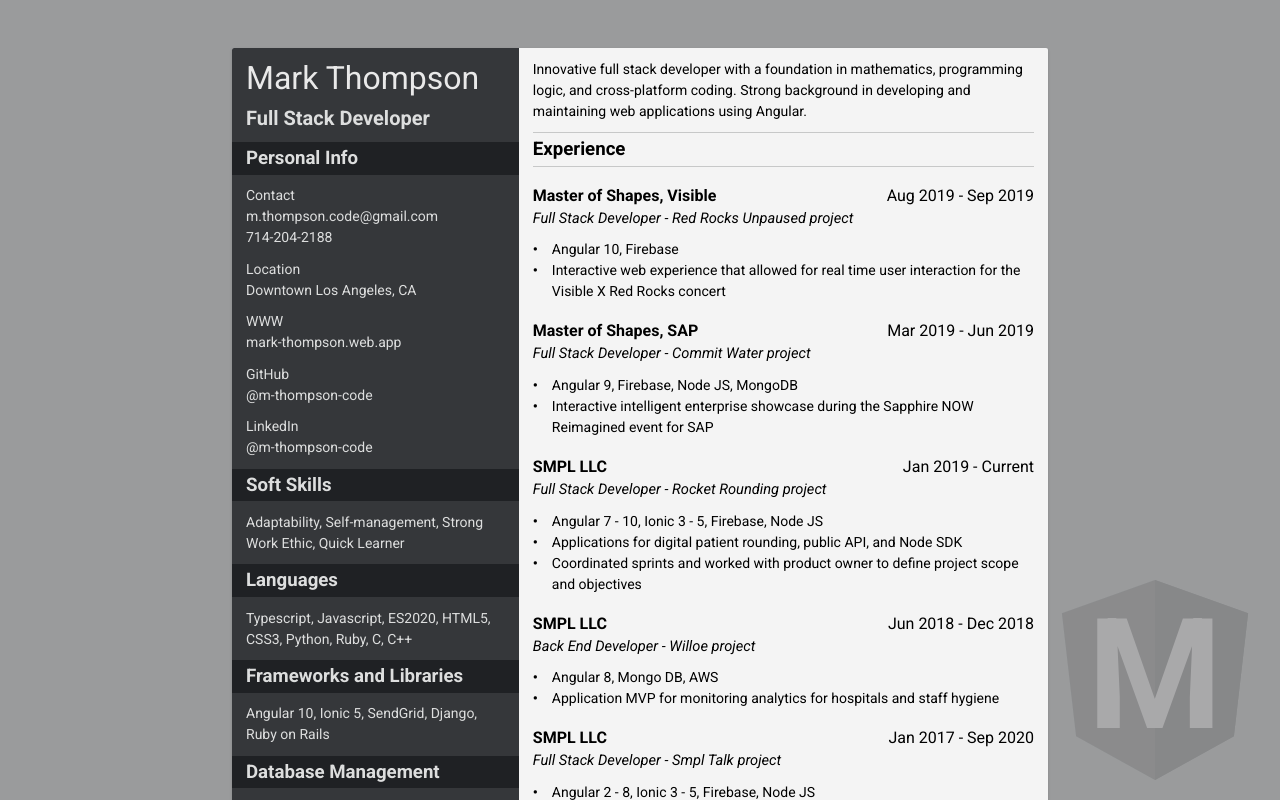
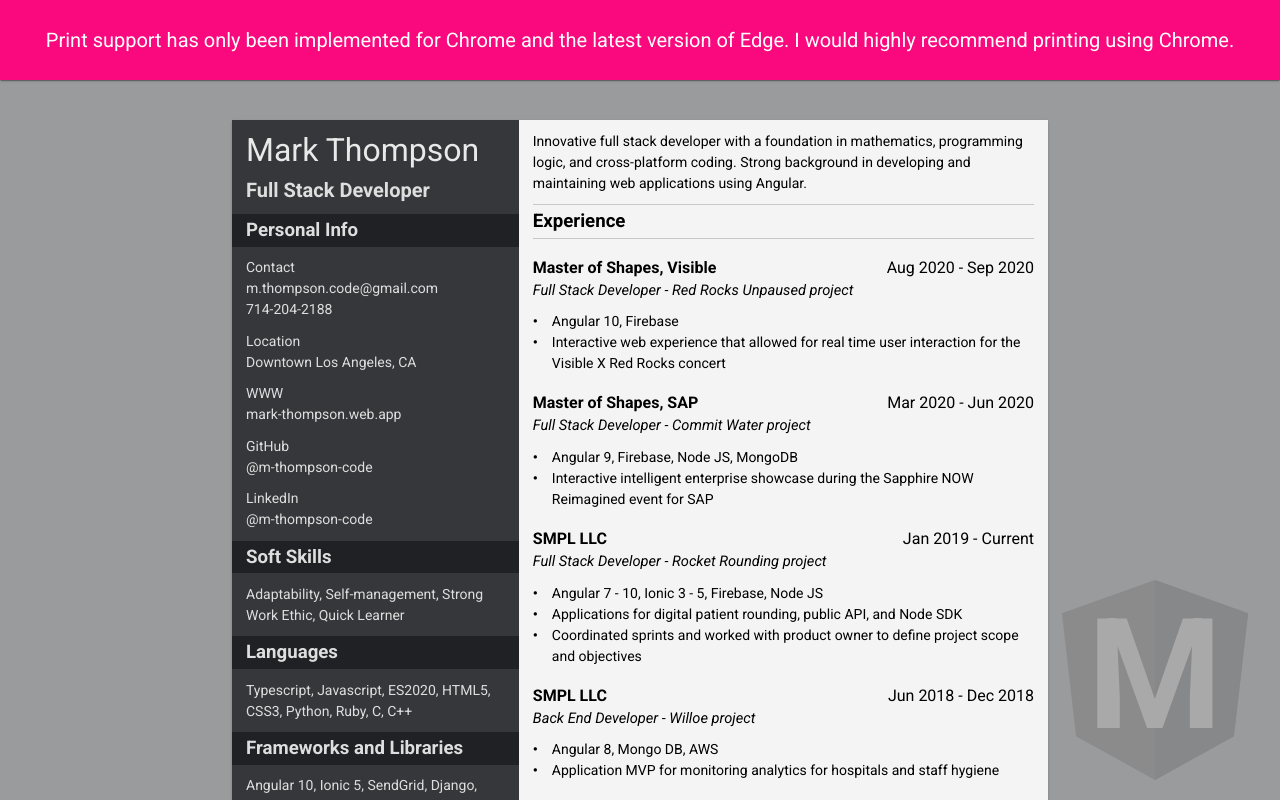
Before and after one commit to m-thompson-code/resume, an Angular app: page / in a window 1280 px wide. Shown: the top 800 px of the page. Built offline with nearby package versions, Linux system fonts and the light colour scheme.

Commit message:
added browser detection for print instructions

```diff
--- a/src/app/app.component.html
+++ b/src/app/app.component.html
@@ -87,3 +87,7 @@
         </div>
     </div>
 </div>
+
+<div *ngIf="showWarning" class="warning" (click)="showWarning = false">
+    Print support has only been implemented for Chrome and the latest version of Edge. I would highly recommend printing using Chrome.
+</div>
--- a/src/app/app.component.scss
+++ b/src/app/app.component.scss
@@ -2,6 +2,7 @@
 
 $printWidth: 8.5in;
 $printHeight: 11in;
+$containerMargin: 2.5in;
 
 .container {
     display: flex;
@@ -9,8 +10,10 @@
     min-width: 100vw;
     min-height: 100vh;
 
-    width: $printWidth + 1in;
-    height: $printHeight + 1in;
+    width: $printWidth + $containerMargin;
+    height: $printHeight + $containerMargin;
+
+    padding-bottom: $containerMargin*1.5;
 
     align-items: center;
     justify-content: center;
@@ -21,7 +24,6 @@
     height: $printHeight;
 
     box-shadow: 0 2px 1px -1px rgba(0,0,0,.2), 0 1px 1px 0 rgba(0,0,0,.14), 0 1px 3px 0 rgba(0,0,0,.12);
-    border-radius: 2px;
     overflow: hidden;
 }
 
@@ -199,7 +201,32 @@
     pointer-events: none;
 }
 
+.warning {
+    position: fixed;
+    top: 0;
+    left: 0;
+
+    width: 100%;
+    padding: 25px;
+    box-sizing: border-box;
+
+    display: flex;
+    align-items: center;
+    justify-content: center;
+
+    font-size: 20px;
+    color: white;
+    background: rgba(255, 0, 125, .95);
+
+    box-shadow: 0 2px 1px -1px rgba(0,0,0,.2), 0 1px 1px 0 rgba(0,0,0,.14), 0 1px 3px 0 rgba(0,0,0,.12);
+    cursor: pointer;
+}
+
 @media print {
+    .container {
+        padding: 0;
+    }
+
     .outer, .inner {
         width: 100%;
         height: 100%;
@@ -212,6 +239,9 @@
     .icon {
         display: none;
     }
+    .warning {
+        display: none;
+    }
 }
 
 // // For testing padding, margins, line-height
--- a/src/app/app.component.ts
+++ b/src/app/app.component.ts
@@ -29,11 +29,17 @@
 
     public desc: string;
 
+    public showWarning: boolean = false;
+
     constructor() {
 
     }
 
     public ngOnInit(): void {
+        if (!this.isChrome()) {
+            this.showWarning = true;
+        }
+
         // this.desc = 'Innovative full stack developer skilled in leadership and project management, with a strong foundation in math, programming logic, cross-platform coding. Seeking to leverage solid development skills with a focus on collaboration and communication.'
         this.desc = 'Innovative full stack developer with a foundation in mathematics, programming logic, and cross-platform coding. Strong background in developing and maintaining web applications using Angular.';
 
@@ -100,8 +106,8 @@
                 header: 'Experience',
                 sections: [
                     {
-                        start: 'Aug 2019',
-                        end: 'Sep 2019',
+                        start: 'Aug 2020',
+                        end: 'Sep 2020',
                         title: 'Master of Shapes, Visible',
                         subTitle: 'Full Stack Developer - Red Rocks Unpaused project',
                         listItems: [
@@ -110,8 +116,8 @@
                         ],
                     },
                     {
-                        start: 'Mar 2019',
-                        end: 'Jun 2019',
+                        start: 'Mar 2020',
+                        end: 'Jun 2020',
                         title: 'Master of Shapes, SAP',
                         subTitle: 'Full Stack Developer - Commit Water project',
                         listItems: [
@@ -193,4 +199,25 @@
             // },
         ];
     }
+
+    public isChrome(): boolean {
+        try {
+            // const isChrome = navigator.userAgent.indexOf("Chrome") !== -1;
+
+            // source: https://stackoverflow.com/a/9851769/9115419
+            const isChrome = !!(window as any).chrome?.webstore || !!(window as any).chrome?.runtime;
+
+            // Edge (based on chromium) detection
+            const isEdgeChromium = isChrome && (navigator.userAgent.indexOf("Edg") !== -1);
+
+            if (isEdgeChromium) {
+                return false;
+            }
+
+            return isChrome;
+        }catch(error) {
+            console.warn(error);
+            return false;
+        }
+    }
 }
```
